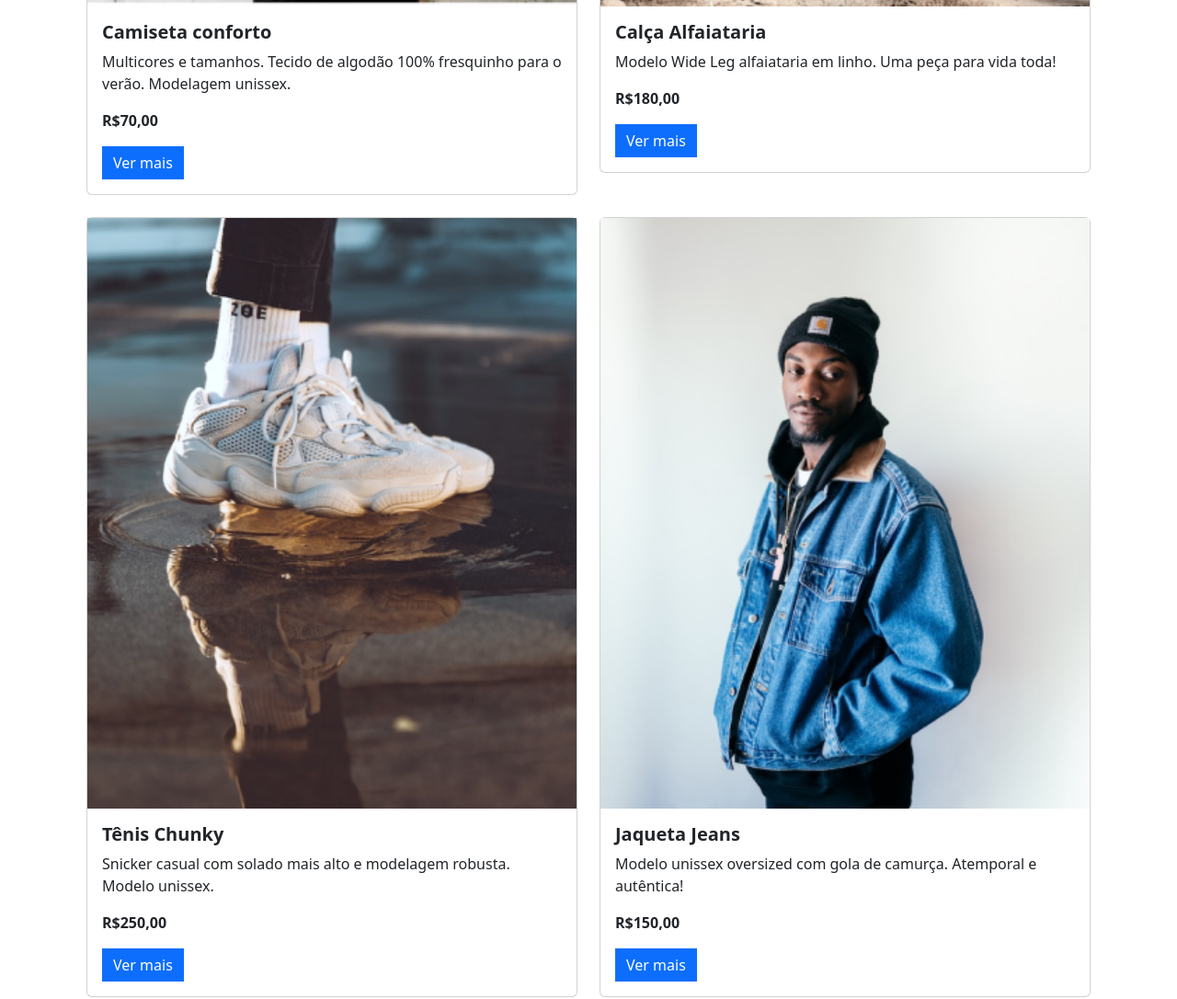
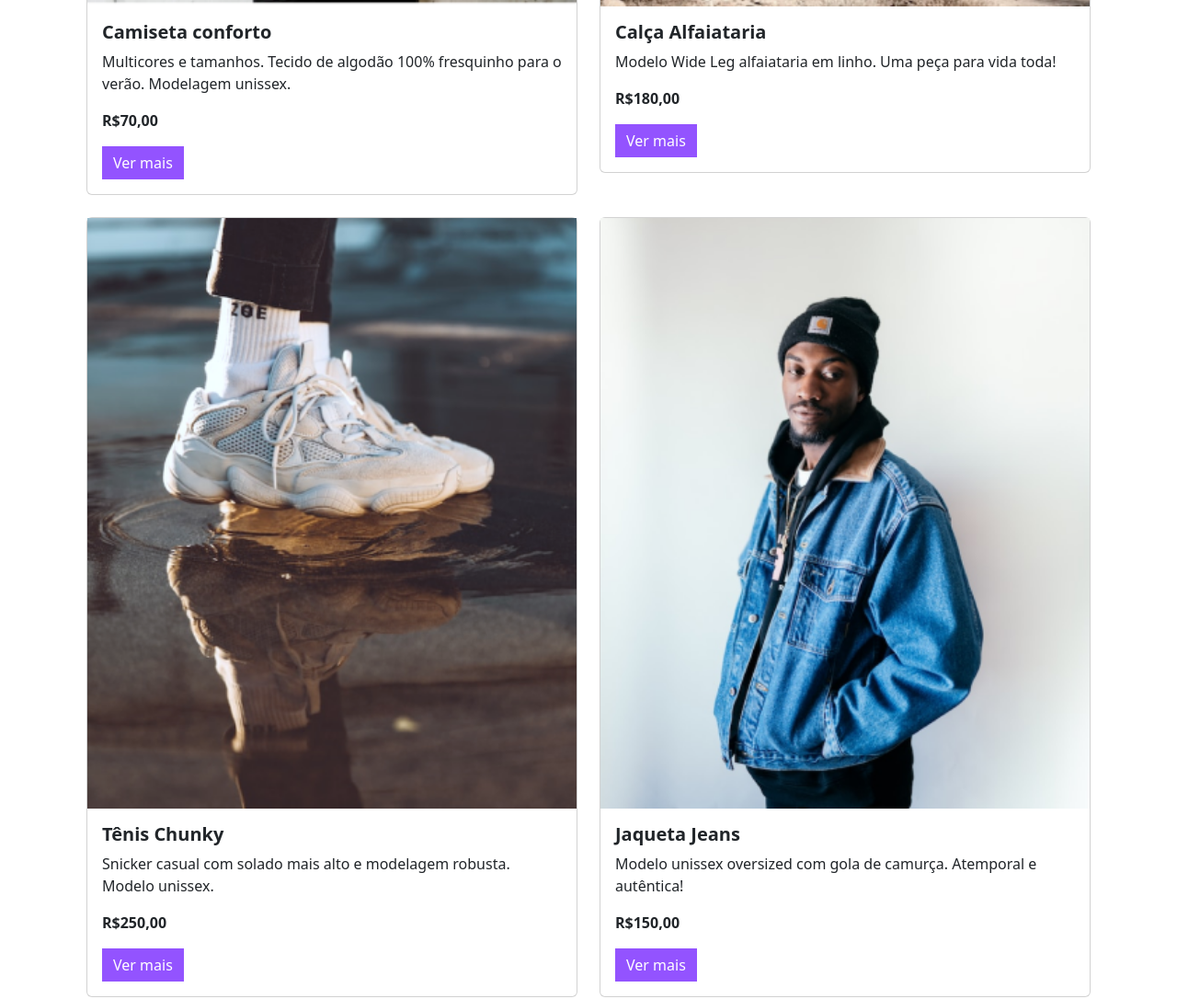
Before and after one commit to JamyleTeles/METEORA-BOOTSTRAP, a plain HTML site: page index.html in a window 1280 px wide. Shown: the part 2120-3206 px from the top of the page at 92% size. Drawn offline with nearby package versions, Linux system fonts and the light colour scheme.

Commit message:
atualizando o html

```diff
--- a/index.html
+++ b/index.html
@@ -10,7 +10,7 @@
   <link rel="stylesheet" href="https://cdn.jsdelivr.net/npm/bootstrap-icons@1.10.3/font/bootstrap-icons.css">
   <link href="https://cdn.jsdelivr.net/npm/bootstrap@5.3.0-alpha1/dist/css/bootstrap.min.css" rel="stylesheet"
     integrity="sha384-GLhlTQ8iRABdZLl6O3oVMWSktQOp6b7In1Zl3/Jr59b6EGGoI1aFkw7cmDA6j6gD" crossorigin="anonymous">
-  <link rel="stylesheet" href="./estilos.css">
+  <link rel="stylesheet" href="./style.css">
 </head>
 
 <body>
```
